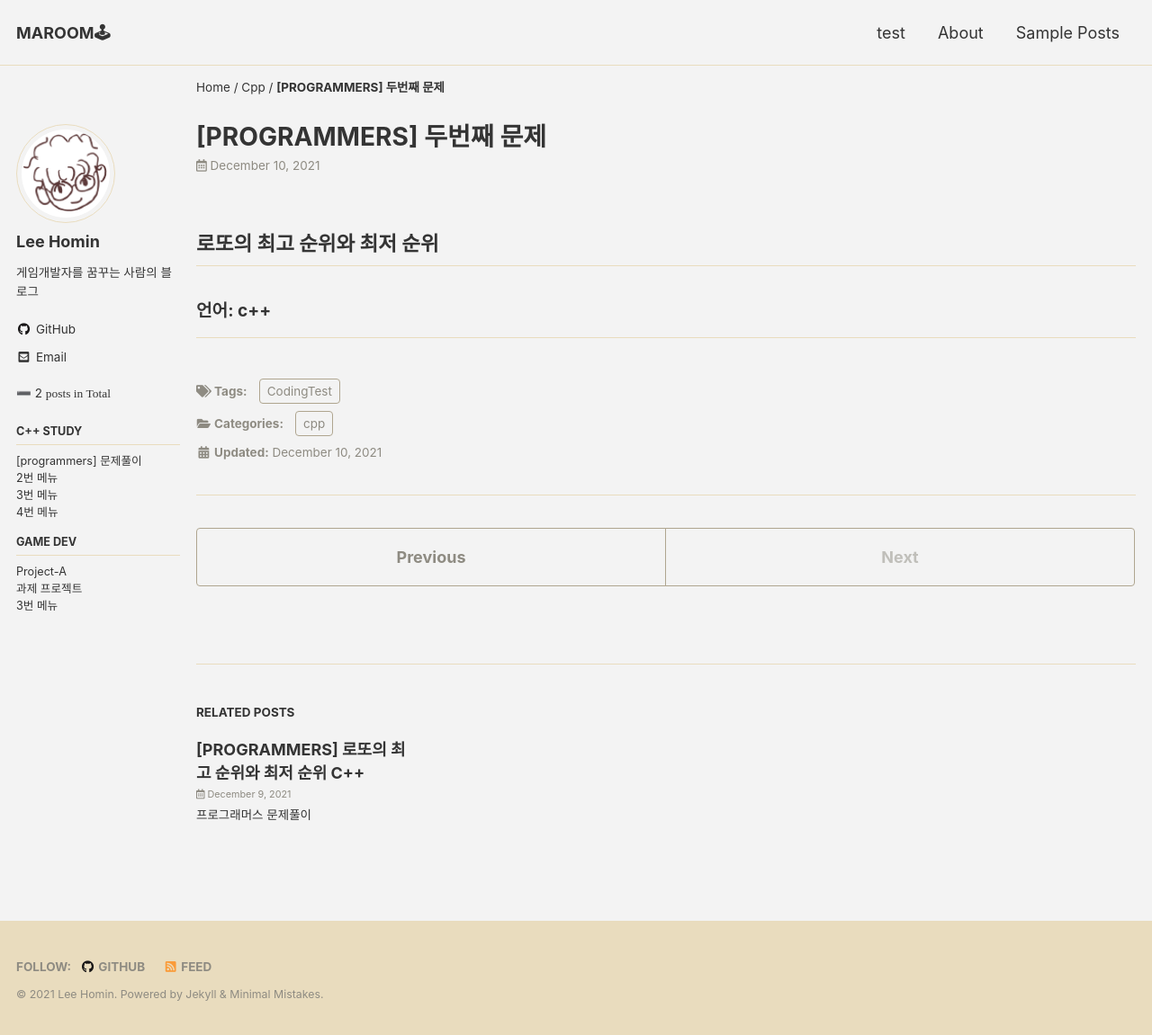
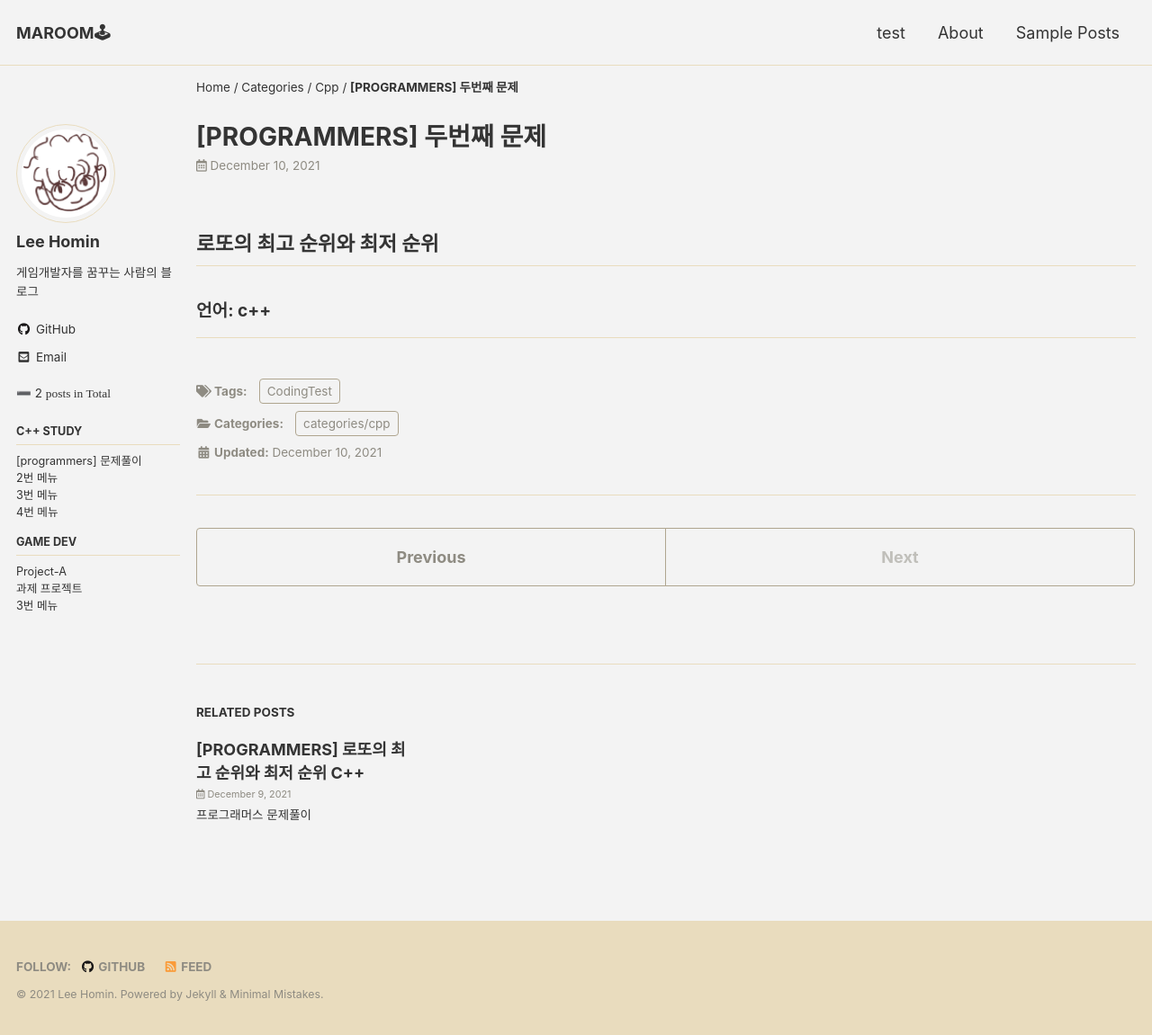
Before and after one commit to Squidward79/Squidward79.github.io, a Jekyll site: the page built from _posts/Programmers/2021-12-10-[프로그래머스]_문제풀이2.md, in a window 1280 px wide and 1151 px high. Shown: the whole window at 90% size. Built offline with Jekyll 4.4.1, drawn with Linux system fonts in a browser that asks for light colours; cached includes are drawn as plain includes.

Commit message:
포스트 카테고리 변경

```diff
--- a/_posts/Programmers/2021-12-10-[프로그래머스]_문제풀이2.md
+++ b/_posts/Programmers/2021-12-10-[프로그래머스]_문제풀이2.md
@@ -3,7 +3,7 @@ title:  "[PROGRAMMERS] 두번째 문제"
 excerpt: "프로그래머스 예시 "
 
 categories:
-  - cpp
+  - categories/cpp
 tags:
   - [CodingTest]
 
```
Also changed, not shown: _posts/Programmers/2021-12-09-[프로그래머스].md (+1 -1 lines).
